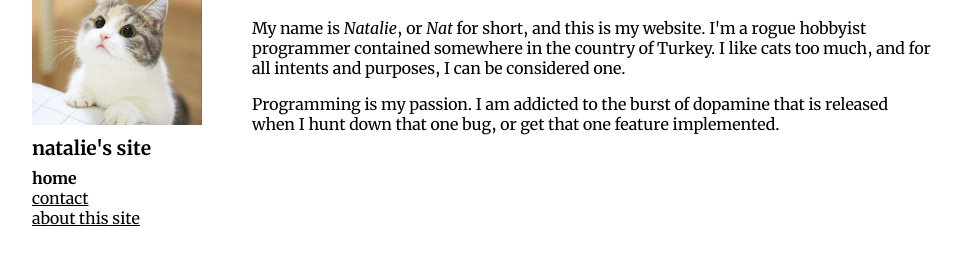
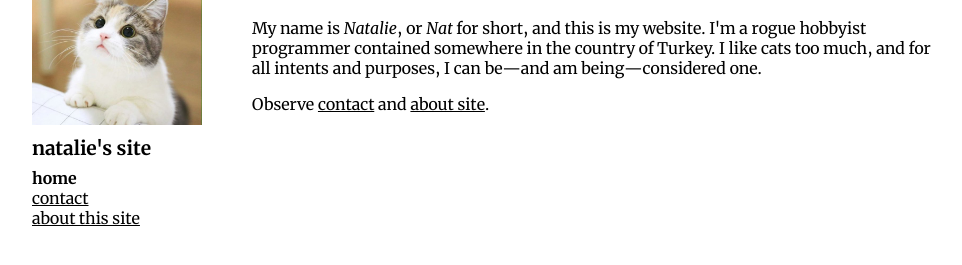
Before and after one commit to nataliemeow/nataliemeow.github.io, a plain HTML site: page index.html in a window 1280 px wide. Shown: the part 93-358 px from the top of the page, without its empty margins (158-1120 px from the left). Drawn offline with Linux system fonts and the light colour scheme.

Commit message:
replace second paragraph...

```diff
--- a/index.html
+++ b/index.html
@@ -22,8 +22,8 @@
 			</nav>
 			<main>
 				<h1>home</h1>
-				<p>My name is <em>Natalie</em>, or <em>Nat</em> for short, and this is my website. I'm a rogue hobbyist programmer contained <!-- AURGH --> somewhere in the country of Turkey. I like cats too much, and for all intents and purposes, I can be considered one.</p>
-				<p>Programming is my passion. I am addicted to the burst of dopamine that is released when I hunt down that one bug, or get that one feature implemented.</p>
+				<p>My name is <em>Natalie</em>, or <em>Nat</em> for short, and this is my website. I'm a rogue hobbyist programmer contained <!-- AURGH --> somewhere in the country of Turkey. I like cats too much, and for all intents and purposes, I can be—and am being—considered one.</p>
+				<p>Observe <a href='contact.html'>contact</a> and <a href='about-site.html'>about site</a>.</p>
 			</main>
 		</div>
 	</body>
```
